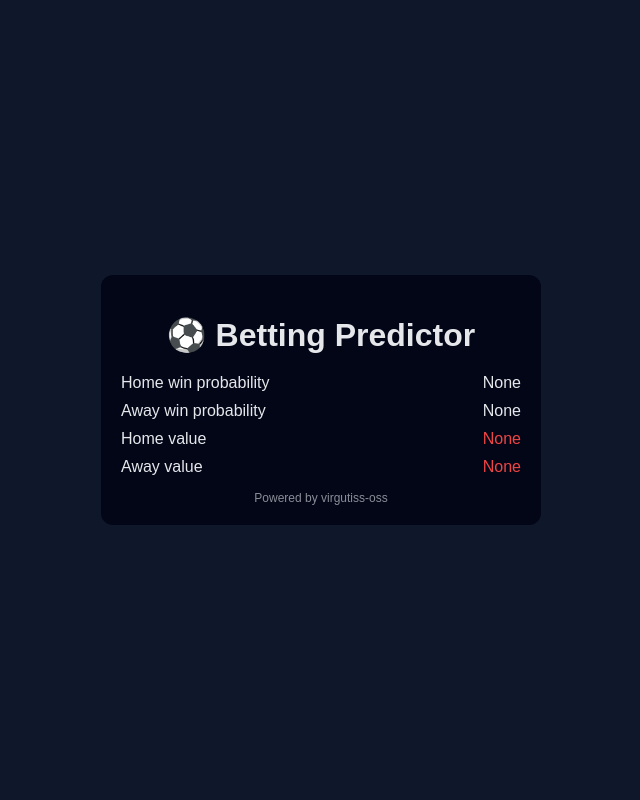
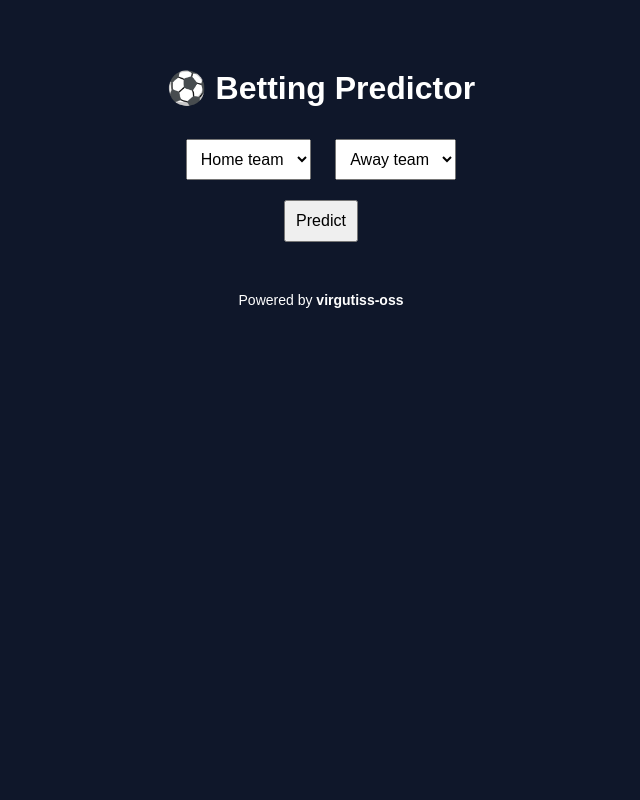
Before and after one commit to virgutiss-oss/betting-predictor, a Flask app: page / in a window 1280 px wide. Shown: the whole page, without its empty margins (319-959 px from the left). Run offline with Flask 3, Linux system fonts and the light colour scheme.

Commit message:
Refactor index.html for improved structure and styling

```diff
--- a/templates/index.html
+++ b/templates/index.html
@@ -1,84 +1,74 @@
 <!DOCTYPE html>
-<html>
+<html lang="en">
 <head>
     <meta charset="UTF-8">
     <title>⚽ Betting Predictor</title>
-    <meta name="viewport" content="width=device-width, initial-scale=1.0">
     <style>
         body {
-            font-family: Arial;
             background: #0f172a;
-            color: #e5e7eb;
-            display: flex;
-            justify-content: center;
-            align-items: center;
-            min-height: 100vh;
-            margin: 0;
+            color: white;
+            font-family: Arial, sans-serif;
+            text-align: center;
+            padding: 40px;
         }
-        .card {
-            background: #020617;
+        select, button {
+            padding: 10px;
+            margin: 10px;
+            font-size: 16px;
+        }
+        .box {
+            background: #1e293b;
             padding: 20px;
-            border-radius: 12px;
-            width: 100%;
-            max-width: 400px;
+            border-radius: 10px;
+            display: inline-block;
+            margin-top: 20px;
         }
-        h1 {
-            text-align: center;
-            margin-bottom: 20px;
-        }
-        .row {
-            display: flex;
-            justify-content: space-between;
-            margin: 10px 0;
-        }
-        .true {
+        .value {
             color: #22c55e;
             font-weight: bold;
-        }
-        .false {
-            color: #ef4444;
-        }
-        footer {
-            text-align: center;
-            font-size: 12px;
-            opacity: 0.6;
-            margin-top: 15px;
         }
     </style>
 </head>
 <body>
 
-<div class="card">
-    <h1>⚽ Betting Predictor</h1>
+<h1>⚽ Betting Predictor</h1>
 
-    <div class="row">
-        <span>Home win probability</span>
-        <span>{{ home_prob }}</span>
-    </div>
+<form method="post">
+    <select name="home" required>
+        <option value="">Home team</option>
+        {% for team in teams %}
+            <option value="{{ team }}" {% if team == selected_home %}selected{% endif %}>
+                {{ team }}
+            </option>
+        {% endfor %}
+    </select>
 
-    <div class="row">
-        <span>Away win probability</span>
-        <span>{{ away_prob }}</span>
-    </div>
+    <select name="away" required>
+        <option value="">Away team</option>
+        {% for team in teams %}
+            <option value="{{ team }}" {% if team == selected_away %}selected{% endif %}>
+                {{ team }}
+            </option>
+        {% endfor %}
+    </select>
 
-    <div class="row">
-        <span>Home value</span>
-        <span class="{{ 'true' if home_value else 'false' }}">
-            {{ home_value }}
-        </span>
-    </div>
+    <br>
+    <button type="submit">Predict</button>
+</form>
 
-    <div class="row">
-        <span>Away value</span>
-        <span class="{{ 'true' if away_value else 'false' }}">
-            {{ away_value }}
-        </span>
-    </div>
+{% if home_prob is not none %}
+<div class="box">
+    <p>Home win probability: <b>{{ home_prob }}</b></p>
+    <p>Away win probability: <b>{{ away_prob }}</b></p>
 
-    <footer>
-        Powered by virgutiss-oss
-    </footer>
+    <p>Home value: <span class="value">{{ home_value }}</span></p>
+    <p>Away value: <span class="value">{{ away_value }}</span></p>
 </div>
+{% endif %}
+
+<p style="margin-top:40px;font-size:14px;">
+    Powered by <b>virgutiss-oss</b>
+</p>
 
 </body>
 </html>
```
